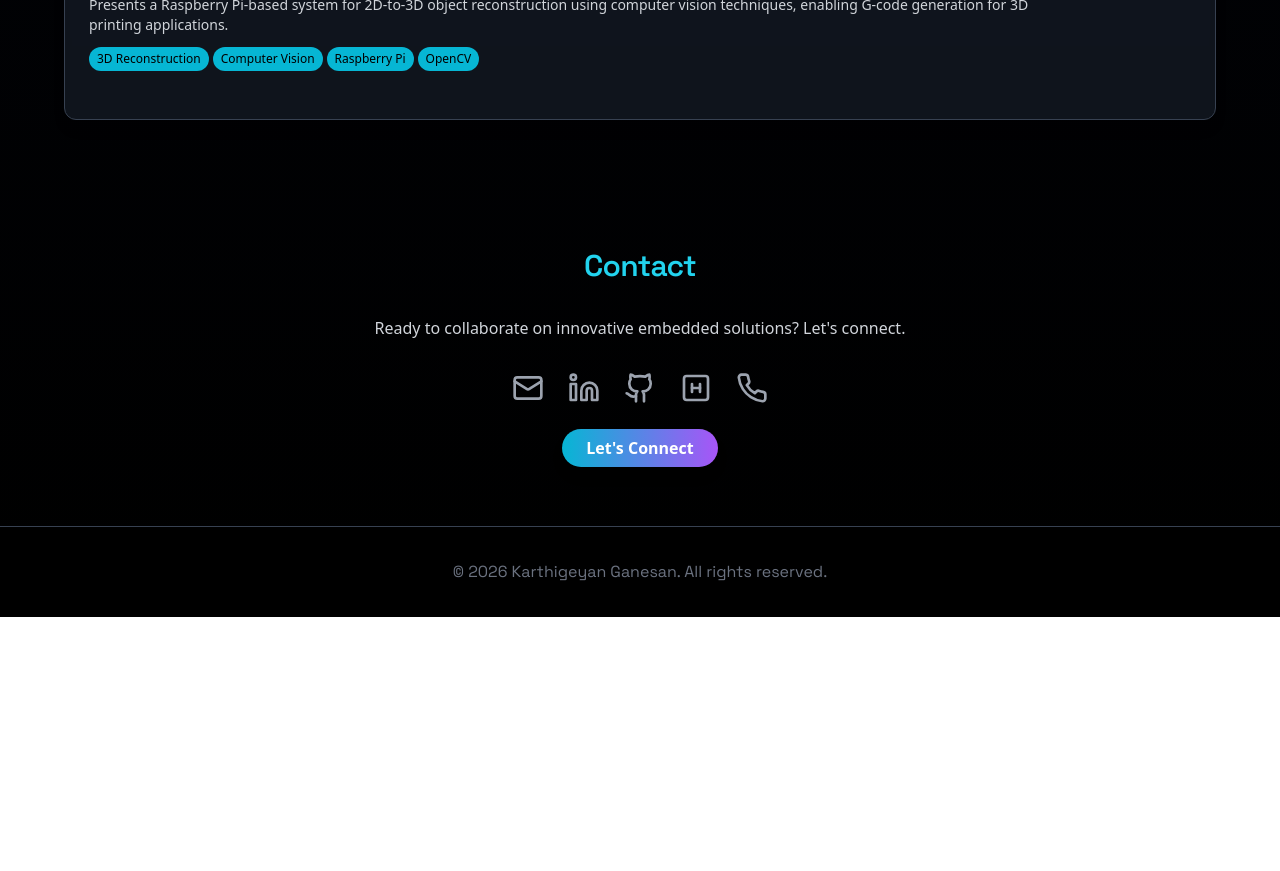
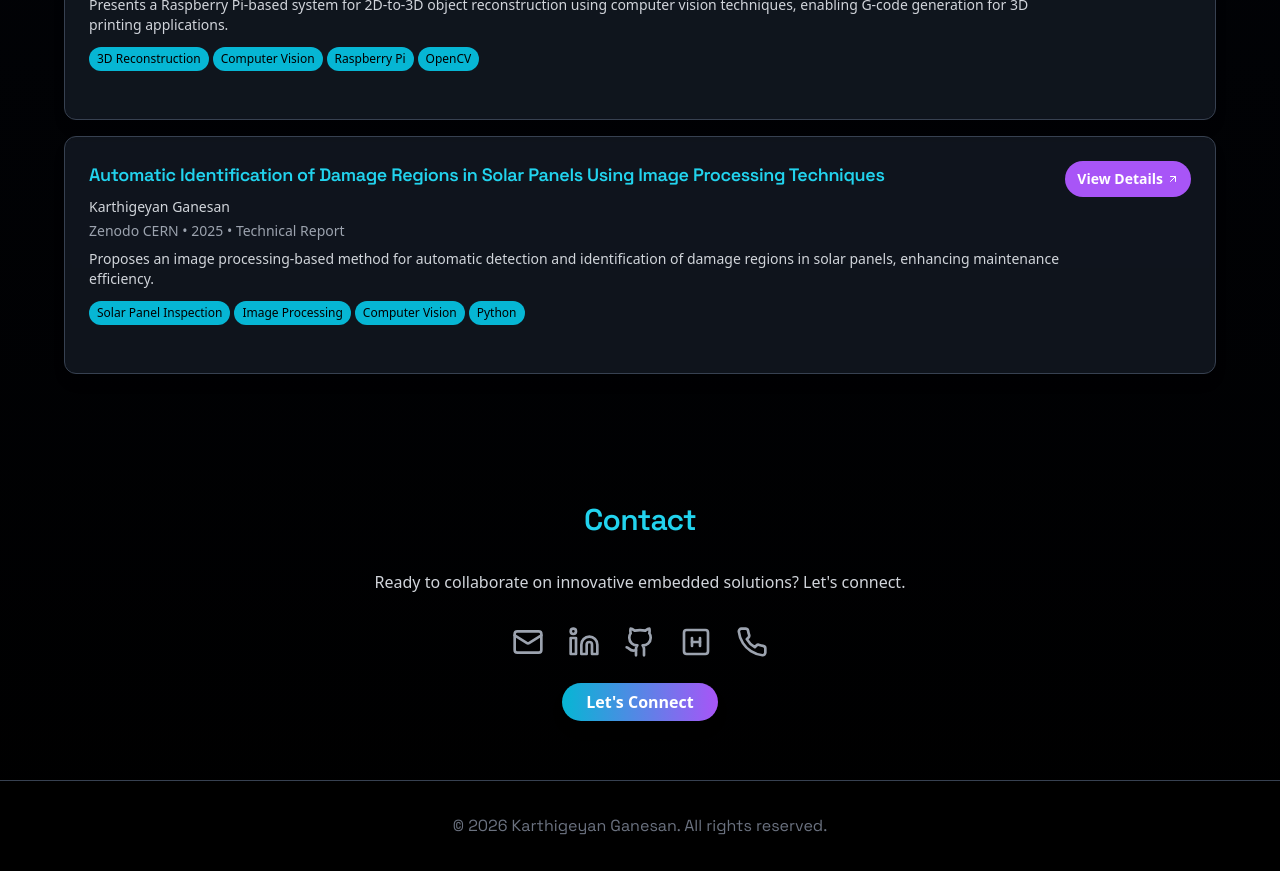
Before and after one commit to Karthigeyan06/myportfolio, a React (Create React App) app: page / in a window 1280 px wide. Shown: the part 4960-5831 px from the top of the page. Before the commit the page ends 5577 px from the top, so only its background shows below. Built offline with nearby package versions, Linux system fonts and the light colour scheme.

Commit message:
Resume Updates

```diff
--- a/src/Portfolio.js
+++ b/src/Portfolio.js
@@ -198,6 +198,18 @@ const Publications = () => {
       description: 'Presents a Raspberry Pi-based system for 2D-to-3D object reconstruction using computer vision techniques, enabling G-code generation for 3D printing applications.',
       tags: ['3D Reconstruction', 'Computer Vision', 'Raspberry Pi', 'OpenCV'],
       featured: true
+    },
+
+    {
+      title: 'Automatic Identification of Damage Regions in Solar Panels Using Image Processing Techniques',
+      authors: 'Karthigeyan Ganesan',
+      venue: 'Zenodo CERN',
+      year: '2025',
+      type: 'Technical Report',
+      doi: 'https://zenodo.org/records/18092348',
+      description: 'Proposes an image processing-based method for automatic detection and identification of damage regions in solar panels, enhancing maintenance efficiency.',
+      tags: ['Solar Panel Inspection', 'Image Processing', 'Computer Vision', 'Python'],
+      featured: true
     }
   ];
 
@@ -362,7 +374,7 @@ const Hero = () => {
           </p>
           <div className="flex flex-col sm:flex-row gap-2 md:gap-4 justify-center md:justify-start hidden md:flex">
             <a
-              href="https://drive.google.com/file/d/1BQfdOsaT9mH6RY5h_pvRsciqSBhTjBFl/view?usp=sharing"
+              href="https://drive.google.com/file/d/1Yab45shzRGQ7jEHE3hk9CcgQ1btvjsv5/view?usp=sharing"
               target="_blank"
               rel="noopener noreferrer"
               className="px-3 py-1 md:px-4 md:py-2 bg-gradient-to-r from-cyan-500 to-purple-500 text-white font-semibold rounded-full hover:from-cyan-600 hover:to-purple-600 transition-all duration-300 shadow-lg hover:shadow-xl font-space-grotesk text-sm min-h-[36px] flex items-center justify-center"
```
